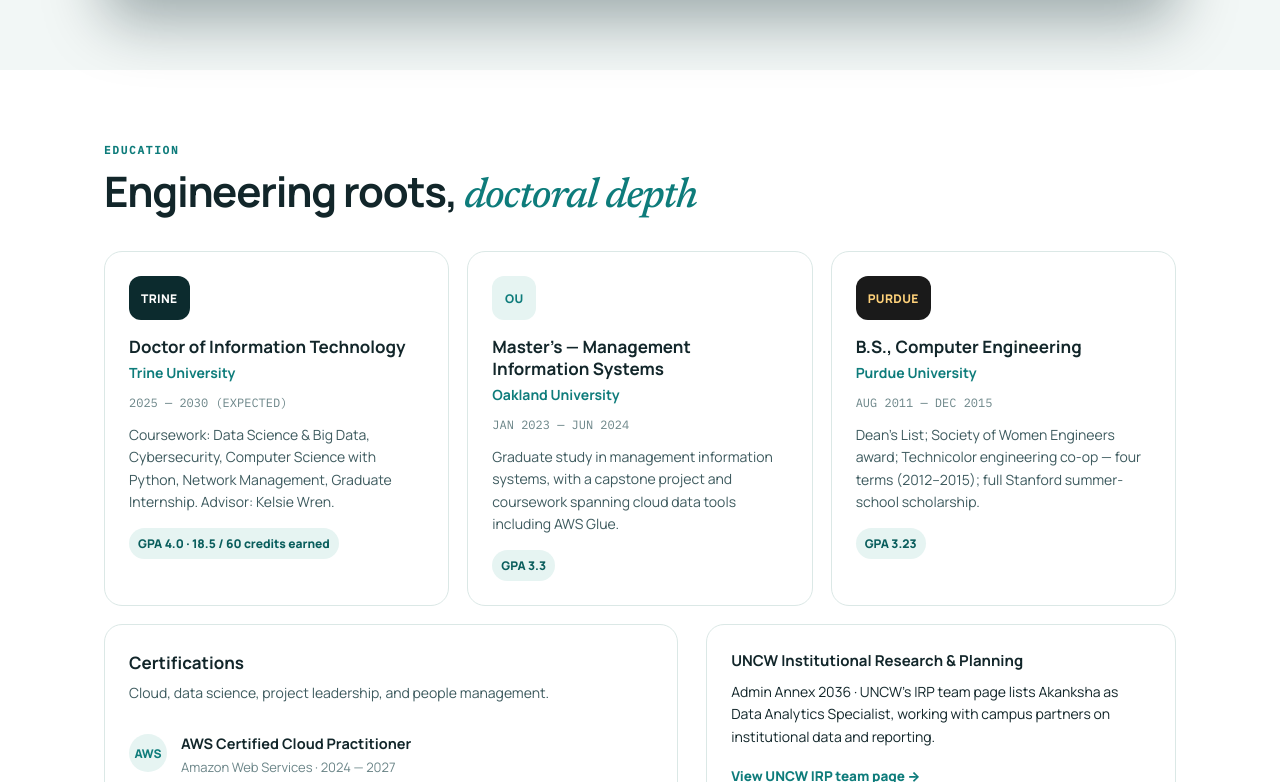
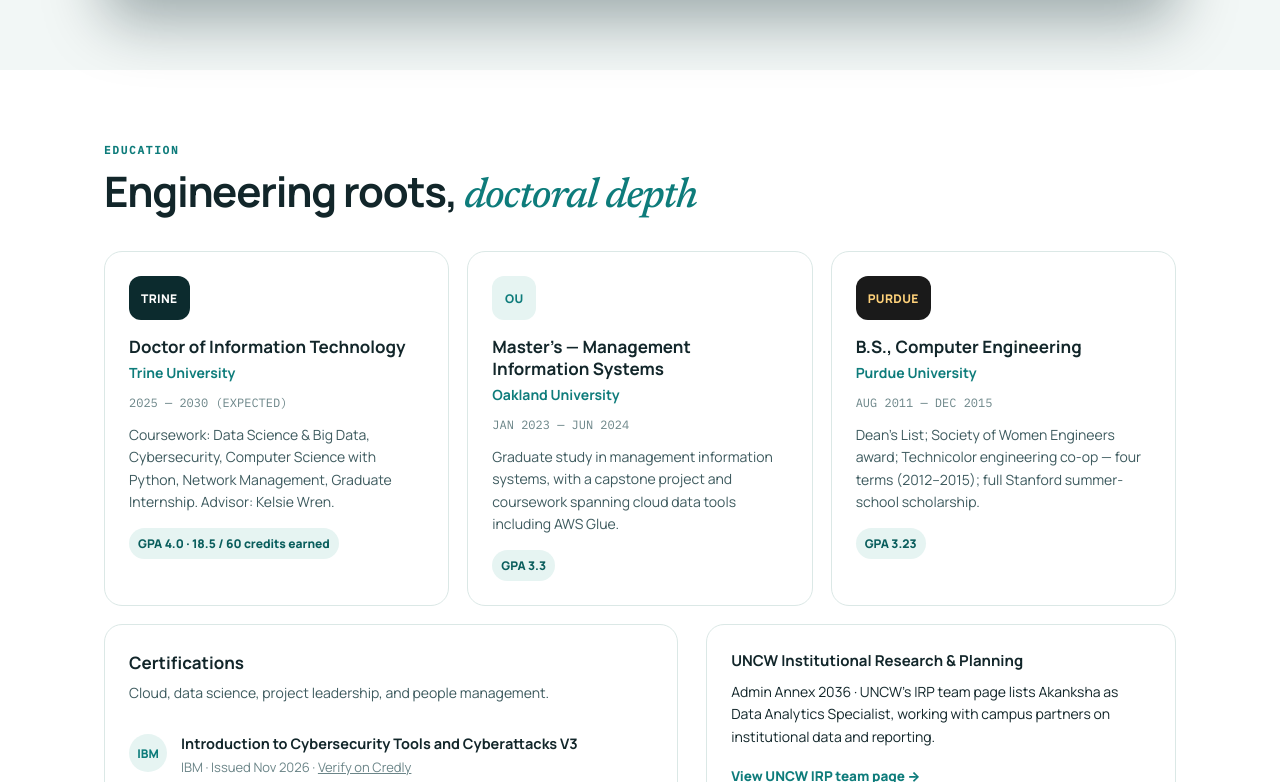
Before and after one commit to sharmauncw/sharmauncw.github.io, a plain HTML site: page index.html in a window 1280 px wide. Shown: the part 11218-12000 px from the top of the page. Drawn offline with Linux system fonts and the light colour scheme; animation ran at ten frames a second.

Commit message:
Add IBM cybersecurity certification (Credly-verified) to Certifications panel

```diff
--- a/index.html
+++ b/index.html
@@ -970,6 +970,7 @@ footer{padding:28px 0 36px;color:var(--text-3);font-size:13px}
         <div class="panel">
           <h3>Certifications</h3>
           <p>Cloud, data science, project leadership, and people management.</p>
+          <div class="cert"><div class="cert-icon">IBM</div><div><b>Introduction to Cybersecurity Tools and Cyberattacks V3</b><span>IBM · Issued Nov 2026 · <a href="https://www.credly.com/badges/1d53cb72-a946-4a34-abd3-6b1dfbfd119e/public_url" target="_blank" rel="noopener">Verify on Credly</a></span></div></div>
           <div class="cert"><div class="cert-icon">AWS</div><div><b>AWS Certified Cloud Practitioner</b><span>Amazon Web Services · 2024 — 2027</span></div></div>
           <div class="cert"><div class="cert-icon">DS</div><div><b>Post Graduate Program in Data Science &amp; Business Analytics</b><span>Texas McCombs School of Business · 2022</span></div></div>
           <div class="cert"><div class="cert-icon">G</div><div><b>Google Management Certificates</b><span>Grow as a Manager · Support Individual Growth and Development · Create a High-Performing Team · Set and Achieve Team Goals · 2026</span></div></div>
```
